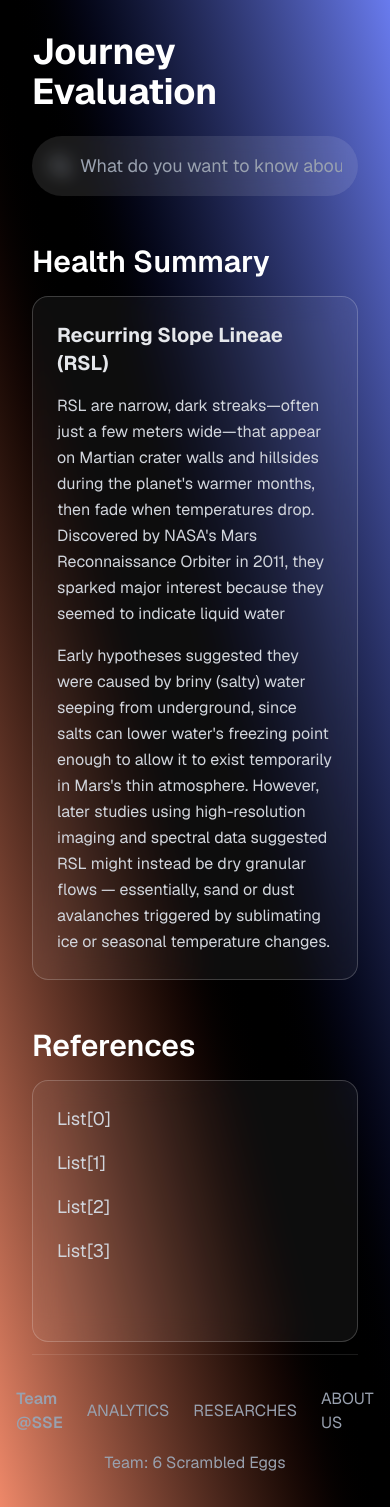
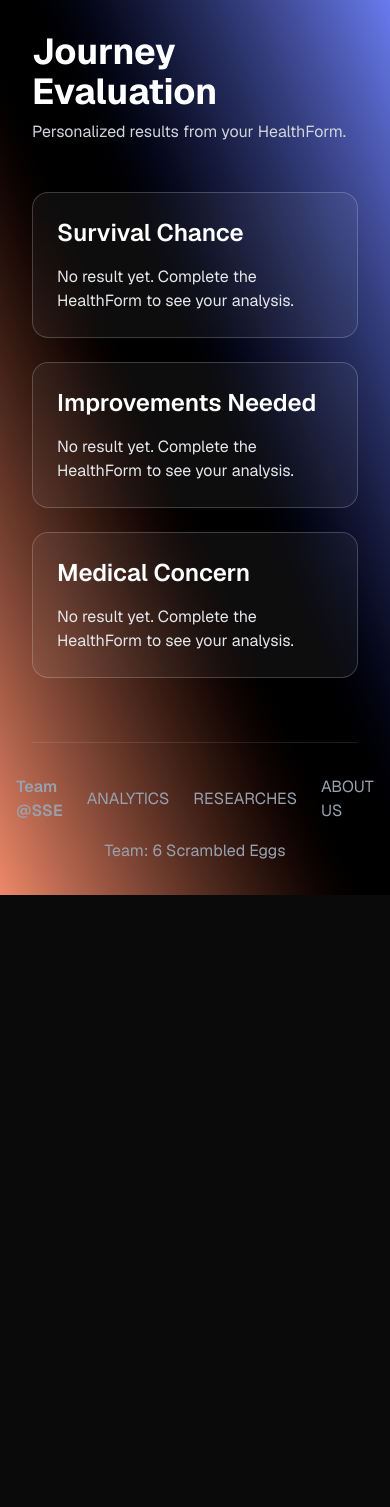
Before and after one commit to zh4ck/hackathon, a Next.js app: page /JourneyEvaluation in a window 390 px wide. After the commit the page ends 895 px from the top, so only its background shows below. Built offline with nearby package versions, Linux system fonts and the light colour scheme.

Commit message:
adding animations to HealthForm, now displaying results from HealthForm in JourneyEvaluation

```diff
--- a/app/HealthForm/page.tsx
+++ b/app/HealthForm/page.tsx
@@ -1,6 +1,7 @@
 "use client";
 import { useState, useMemo } from "react";
 import { useRouter } from "next/navigation";
+import { AnimatePresence, motion } from "framer-motion";
 
 interface FormData {
   biologicalSex: "Male" | "Female" | "";
@@ -62,6 +63,7 @@ const questions = [
 
 export default function MarsHealthForm() {
   const [currentQuestion, setCurrentQuestion] = useState(0);
+  const [direction, setDirection] = useState<1 | -1>(1);
   const [formData, setFormData] = useState<FormData>({
     biologicalSex: "",
     age: "",
@@ -191,6 +193,13 @@ export default function MarsHealthForm() {
 
       const data = await response.json();
       setResults(data);
+      if (typeof window !== "undefined") {
+        try {
+          sessionStorage.setItem("marsAssessmentResult", JSON.stringify(data));
+        } catch (e) {
+          console.error("Failed to store assessment in sessionStorage", e);
+        }
+      }
     } catch (error) {
       console.error("Assessment failed:", error);
       setResults({
@@ -208,6 +217,7 @@ export default function MarsHealthForm() {
     if (!canProceed) return;
 
     if (currentQuestion < questions.length - 1) {
+      setDirection(1);
       setCurrentQuestion(prev => prev + 1);
     } else {
       handleSubmit();
@@ -216,6 +226,7 @@ export default function MarsHealthForm() {
 
   const handlePrevious = () => {
     if (currentQuestion > 0) {
+      setDirection(-1);
       setCurrentQuestion(prev => prev - 1);
     }
   };
@@ -239,7 +250,7 @@ export default function MarsHealthForm() {
 
   return (
 
-    <div className="min-h-screen flex items-center justify-center bg-black text-white relative overflow-hidden">
+    <motion.div initial={{ opacity: 0, y: 16 }} animate={{ opacity: 1, y: 0 }} transition={{ duration: 0.35 }} className="min-h-screen flex items-center justify-center bg-black text-white relative overflow-hidden">
       <div className="absolute inset-0 bg-gradient-to-tl from-orange-800 to-black opacity-30 z-0"></div>
 
       <div className="relative z-10 p-8 max-w-4xl w-full mx-auto">
@@ -252,6 +263,14 @@ export default function MarsHealthForm() {
           <div className="h-100 w-2 bg-white opacity-100 self-center"></div>
 
           <div className="flex-1">
+            <AnimatePresence mode="wait" initial={false}>
+              <motion.div
+                key={currentQuestion}
+                custom={direction}
+                initial={(dir: 1 | -1) => ({ x: dir > 0 ? 80 : -80, opacity: 0, scale: 0.98 })}
+                animate={{ x: 0, opacity: 1, scale: 1, transition: { duration: 0.35, ease: "easeOut" } }}
+                exit={(dir: 1 | -1) => ({ x: dir > 0 ? -80 : 80, opacity: 0, scale: 0.98, transition: { duration: 0.25, ease: "easeIn" } })}
+              >
                 {/* Sub-label / Main Title */}
                 <p className="text-gray-300 text-3xl font-light mb-2">
                   {currentQuestionData.subLabel}
@@ -296,6 +315,8 @@ export default function MarsHealthForm() {
                     )}
                   </div>
                 </div>
+              </motion.div>
+            </AnimatePresence>
           </div>
         </div>
 
@@ -327,11 +348,11 @@ export default function MarsHealthForm() {
           disabled={!canProceed}
           className="px-10 py-4 bg-red-600 text-white text-lg font-bold rounded-lg hover:bg-red-700 disabled:opacity-30 disabled:cursor-not-allowed transition-all duration-300 transform hover:scale-105"
         >
-          {currentQuestion === questions.length - 1 ? "Get Assessment" : "Next →"}
+          {currentQuestion === questions.length - 1 ? "Take Off" : "Next →"}
         </button>
       )}
         </div>
       </div>
-    </div>
+    </motion.div>
   );
 }
--- a/app/JourneyEvaluation/page.tsx
+++ b/app/JourneyEvaluation/page.tsx
@@ -1,86 +1,47 @@
-import React from 'react';
+"use client";
+import { useEffect, useState } from "react";
 
-// For the search icon, we can use an inline SVG to keep everything in one file.
-const SearchIcon = () => (
-  <svg
-    xmlns="http://www.w3.org/2000/svg"
-    width="24"
-    height="24"
-    viewBox="0 0 24 24"
-    fill="none"
-    stroke="currentColor"
-    strokeWidth="2"
-    strokeLinecap="round"
-    strokeLinejoin="round"
-    className="h-6 w-6 text-gray-400"
-  >
-    <circle cx="11" cy="11" r="8"></circle>
-    <line x1="21" y1="21" x2="16.65" y2="16.65"></line>
-  </svg>
-);
+interface AssessmentResult {
+  survivalChance: string;
+  improvements: string;
+  medicalConcern: string;
+}
 
-// Main App Component
-export default function App() {
+export default function JourneyEvaluation() {
+  const [result, setResult] = useState<AssessmentResult | null>(null);
+
+  useEffect(() => {
+    try {
+      const raw = sessionStorage.getItem("marsAssessmentResult");
+      if (raw) setResult(JSON.parse(raw));
+    } catch (e) {
+      console.error("Failed to read assessment from sessionStorage", e);
+    }
+  }, []);
+
   return (
     <div className="min-h-screen bg-gradient-to-bl from-[#697bee] via-black to-[#ee8869] text-white font-sans p-8 md:p-12">
       <div className="max-w-7xl mx-auto">
-
-        {/* Header Section */}
         <header className="mb-12">
-          <h1 className="text-4xl font-bold mb-6">Journey Evaluation</h1>
-          <div className="relative">
-            <div className="absolute inset-y-0 left-0 pl-4 flex items-center pointer-events-none">
-              <SearchIcon />
-            </div>
-            <input
-              type="text"
-              placeholder="What do you want to know about your health?"
-              className="w-full bg-white/10 backdrop-blur-sm text-white placeholder-gray-400 rounded-full py-4 pl-12 pr-4 text-lg focus:outline-none focus:ring-2 focus:ring-blue-500"
-            />
-          </div>
+          <h1 className="text-4xl font-bold">Journey Evaluation</h1>
+          <p className="text-gray-300 mt-2">Personalized results from your HealthForm.</p>
         </header>
 
-        {/* Main Content Section */}
-        <main className="grid grid-cols-1 lg:grid-cols-3 gap-12">
-
-          {/* Summary Column */}
-          <div className="lg:col-span-2">
-            <h2 className="text-3xl font-semibold mb-4">Health Summary</h2>
-            <div className="bg-white/5 border border-white/20 rounded-2xl p-6 md:p-8 space-y-4 backdrop-blur-md">
-              <h3 className="text-xl font-bold text-gray-200">Recurring Slope Lineae (RSL)</h3>
-              <p className="text-gray-300 leading-relaxed">
-                RSL are narrow, dark streaks—often just a few meters wide—that appear on Martian crater walls
-                and hillsides during the planet's warmer months, then fade when temperatures drop. Discovered
-                by NASA's Mars Reconnaissance Orbiter in 2011, they sparked major interest because they seemed
-                to indicate liquid water
-              </p>
-              <p className="text-gray-300 leading-relaxed">
-                Early hypotheses suggested they were caused by briny (salty) water seeping from underground,
-                since salts can lower water's freezing point enough to allow it to exist temporarily in Mars's thin
-                atmosphere. However, later studies using high-resolution imaging and spectral data suggested
-                RSL might instead be dry granular flows — essentially, sand or dust avalanches triggered by
-                sublimating ice or seasonal temperature changes.
-              </p>
-            </div>
+        <main className="grid grid-cols-1 lg:grid-cols-3 gap-6">
+          <div className="bg-white/5 border border-white/20 rounded-2xl p-6 backdrop-blur-md">
+            <h2 className="text-2xl font-semibold mb-4">Survival Chance</h2>
+            <p className="text-gray-200 whitespace-pre-line">{result?.survivalChance ?? "No result yet. Complete the HealthForm to see your analysis."}</p>
           </div>
-
-          {/* References Column */}
-          <div>
-            <h2 className="text-3xl font-semibold mb-4">References</h2>
-            <div className="bg-white/5 border border-white/20 rounded-2xl p-6 md:p-8 backdrop-blur-md h-full">
-              <ul className="space-y-4">
-                {['List[0]', 'List[1]', 'List[2]', 'List[3]'].map((item, index) => (
-                  <li key={index} className="text-gray-300 text-lg hover:text-white transition-colors duration-200 cursor-pointer">
-                    {item}
-                  </li>
-                ))}
-              </ul>
-            </div>
+          <div className="bg-white/5 border border-white/20 rounded-2xl p-6 backdrop-blur-md">
+            <h2 className="text-2xl font-semibold mb-4">Improvements Needed</h2>
+            <p className="text-gray-200 whitespace-pre-line">{result?.improvements ?? "No result yet. Complete the HealthForm to see your analysis."}</p>
           </div>
-
+          <div className="bg-white/5 border border-white/20 rounded-2xl p-6 backdrop-blur-md">
+            <h2 className="text-2xl font-semibold mb-4">Medical Concern</h2>
+            <p className="text-gray-200 whitespace-pre-line">{result?.medicalConcern ?? "No result yet. Complete the HealthForm to see your analysis."}</p>
+          </div>
         </main>
 
-        {/* Footer Section */}
         <footer className="mt-16 pt-8 border-t border-white/10 flex flex-col md:flex-row justify-between items-center text-gray-400">
           <div className="flex items-center space-x-6 mb-4 md:mb-0">
             <span className="font-semibold">Team @SSE</span>
@@ -92,7 +53,6 @@ export default function App() {
             <p>Team: 6 Scrambled Eggs</p>
           </div>
         </footer>
-
       </div>
     </div>
   );
--- a/components/MarsHealthForm.tsx
+++ b/components/MarsHealthForm.tsx
@@ -299,7 +299,7 @@ export default function MarsHealthForm() {
               disabled={!canProceed}
               className="px-10 py-4 bg-red-600 text-white text-lg font-bold rounded-lg hover:bg-red-700 disabled:opacity-30 disabled:cursor-not-allowed transition-all duration-300 transform hover:scale-105"
             >
-              {currentQuestion === questions.length - 1 ? "Get Assessment" : "Next →"}
+              {currentQuestion === questions.length - 1 ? "Take Off" : "Next →"}
             </button>
           )}
         </div>
--- a/package.json
+++ b/package.json
@@ -11,6 +11,8 @@
   "dependencies": {
     "@google/genai": "^1.22.0",
     "@supabase/supabase-js": "^2.58.0",
+    "framer-motion": "^12.23.22",
+    "lucide": "^0.544.0",
     "lucide-react": "^0.544.0",
     "next": "15.5.4",
     "react": "19.1.0",
--- a/tsconfig.json
+++ b/tsconfig.json
@@ -18,6 +18,7 @@
         "name": "next"
       }
     ],
+    "typeRoots": ["./types", "./node_modules/@types"],
     "paths": {
       "@/*": ["./*"]
     }
--- /dev/null
+++ b/types/framer-motion.d.ts
@@ -0,0 +1 @@
+declare module "framer-motion";
```
Also changed, not shown: 1 other file (tests, documents, lock files or other folders). Lines whose indentation alone changed are shown as unchanged.
